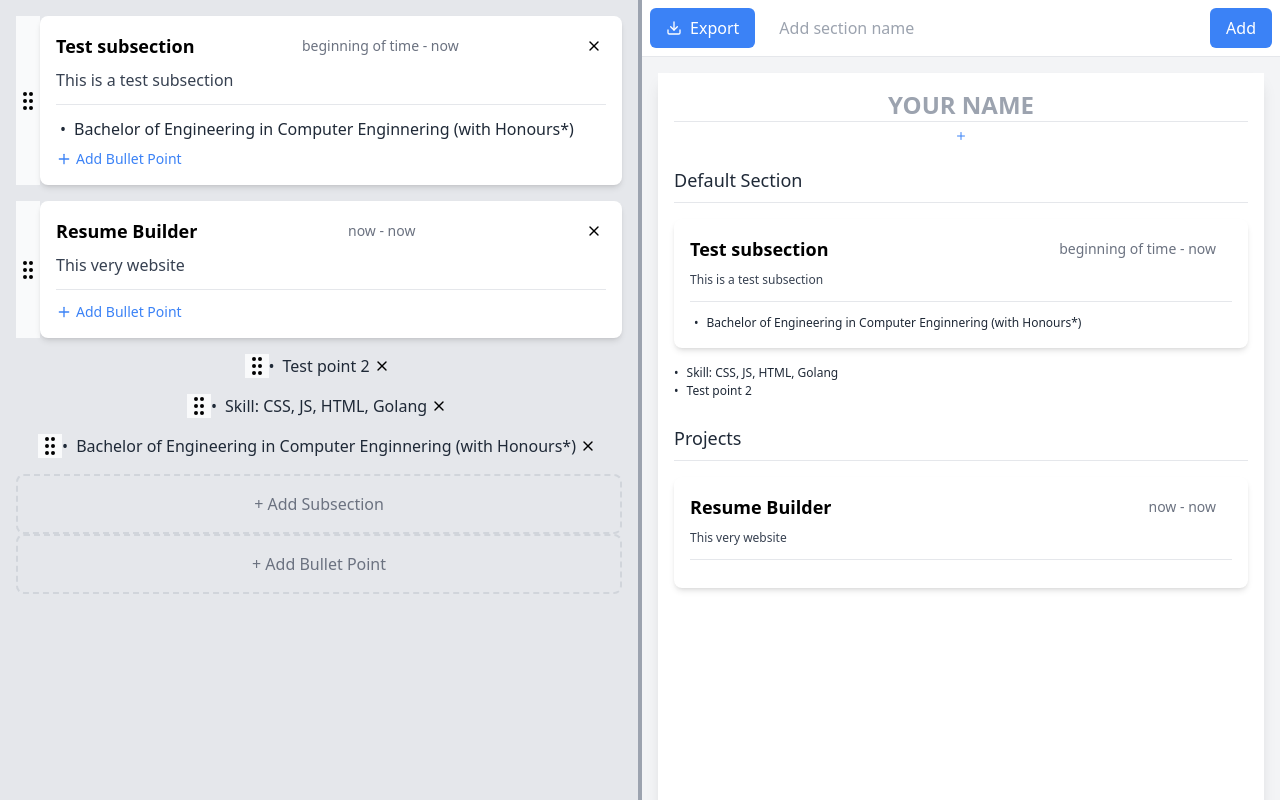
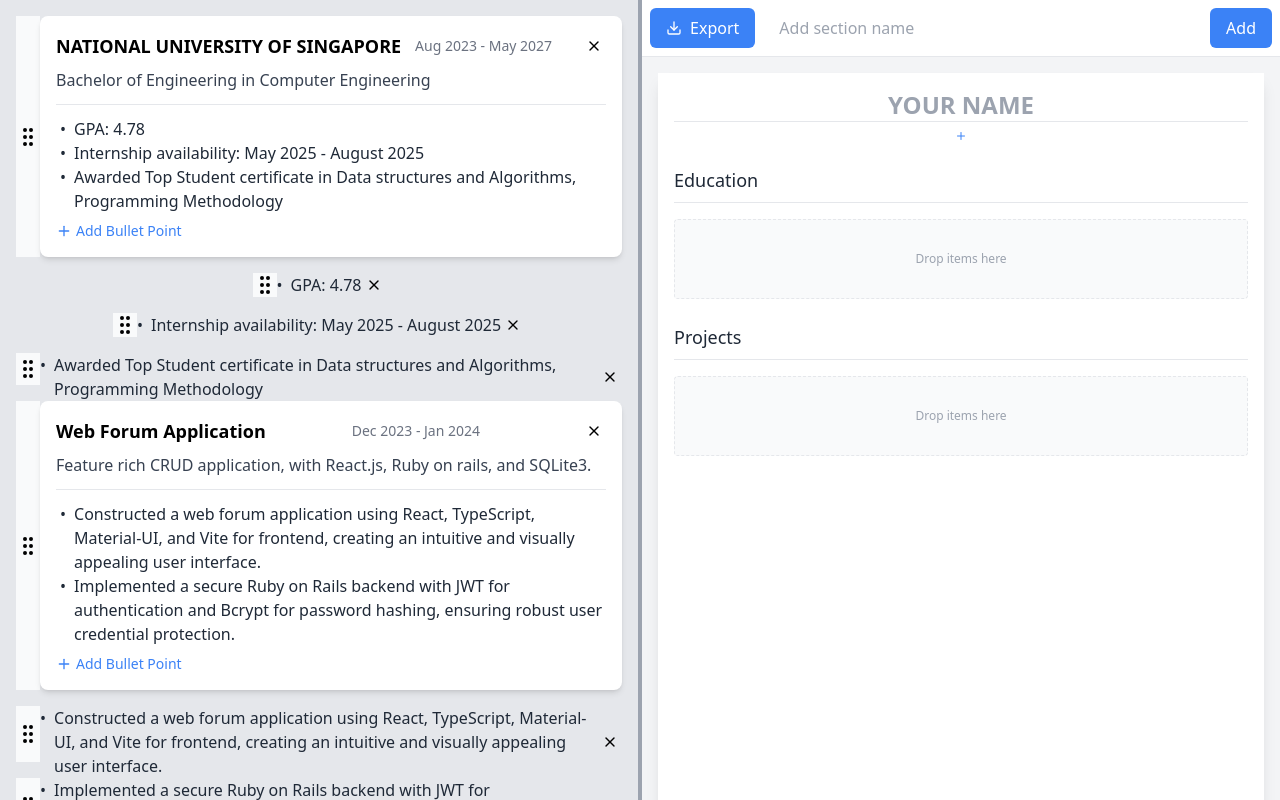
Before and after one commit to ThienDuc3112/hackNRoll25, a React (Vite) app in the folder frontend/: page / in a window 1280 px wide. Built offline with nearby package versions, Linux system fonts and the light colour scheme; what @react-pdf/renderer would draw is missing.

Commit message:
Edit bullet point

```diff
--- a/frontend/src/pages/editor/bulletpoint.tsx
+++ b/frontend/src/pages/editor/bulletpoint.tsx
@@ -1,6 +1,7 @@
 import { useState } from "react";
 import { X } from "lucide-react";
 import { PointType } from "./types";
+import { useEditorAtom } from "./state";
 
 type BulletPointProps = {
   point: PointType;
@@ -10,14 +11,36 @@
 
 const BulletPoint = ({ point, onDelete, allowEdit = false }: BulletPointProps) => {
   const [showConfirm, setShowConfirm] = useState(false);
+  const [showEdit, setShowEdit] = useState(false)
+  const [editting, setEditting] = useState(false)
+  const [value, setValue] = useState(point.data)
+  const { updatePoint } = useEditorAtom()
 
   return (
-    <div >
+    <div
+      onMouseEnter={() => {
+        if (!editting) setShowEdit(true)
+      }}
+      onMouseLeave={() => setShowEdit(false)}
+      className="relative"
+    >
       {/* Bullet Point Header */}
       <div className="flex justify-between items-center">
         <div className="flex-1 flex items-start">
-          <span className="text-gray-800 mr-2">•</span>
-          <span className="text-gray-800">{point.data}</span>
+          {
+            editting ?
+              <form onSubmit={() => {
+                updatePoint(point.id, value)
+                setEditting(false)
+              }}>
+                <input className="w-52" type="text" value={value} onChange={(e) => setValue(e.target.value)} />
+              </form>
+              :
+              <>
+                <span className="text-gray-800 mr-2">•</span>
+                <span className="text-gray-800">{point.data}</span>
+              </>
+          }
         </div>
         {allowEdit && (
           <button
@@ -28,6 +51,19 @@
           </button>
         )}
       </div>
+      {
+        allowEdit && showEdit && <div
+          className="absolute top-[-30px] left-0 h-[20px]"
+        >
+          <button
+            onClick={() => {
+              setShowEdit(false)
+              setEditting(true)
+            }}
+            className="border rounded-md bg-blue-500 px-2 py-1 text-white"
+          >Edit</button>
+        </div>
+      }
 
       {/* Confirmation Modal */}
       {showConfirm && (
--- a/frontend/src/pages/editor/state.ts
+++ b/frontend/src/pages/editor/state.ts
@@ -4,36 +4,105 @@
 import { UniqueIdentifier } from "@dnd-kit/core";
 
 const initialItemMap: Record<string, ItemType> = {
-  test: {
+  "subsection-education": {
     type: "SUBSECTION",
-    id: "test",
-    title: "Test subsection",
-    items: ["education"],
-    description: "This is a test subsection",
-    timeRange: "beginning of time - now",
+    id: "education-subsection",
+    title: "NATIONAL UNIVERSITY OF SINGAPORE",
+    items: ["point-gpa", "point-internshipAvailability", "point-awards"],
+    description: "Bachelor of Engineering in Computer Engineering",
+    timeRange: "Aug 2023 - May 2027",
   },
-  project: {
+  "point-gpa": {
+    type: "POINT",
+    id: "point-gpa",
+    data: "GPA: 4.78"
+  },
+  "point-internshipAvailability": {
+    id: "point-internshipAvailability",
+    type: "POINT",
+    data: "Internship availability: May 2025 - August 2025"
+  },
+  "point-awards": {
+    id: "point-awards",
+    type: "POINT",
+    data: "Awarded Top Student certificate in Data structures and Algorithms, Programming Methodology "
+  },
+  "subsection-webForum": {
+    id: "subsection-webForum",
     type: "SUBSECTION",
-    id: "project",
-    title: "Resume Builder",
-    items: [],
-    description: "This very website",
-    timeRange: "now - now",
+    title: "Web Forum Application",
+    timeRange: "Dec 2023 - Jan 2024",
+    description: "Feature rich CRUD application, with React.js, Ruby on rails, and SQLite3.",
+    items: ["point-forum-1", "point-forum-2"]
   },
-  test2: {
+  "point-forum-1": {
+    id: "point-forum-1",
     type: "POINT",
-    data: "Test point 2",
-    id: "test2",
+    data: "Constructed a web forum application using React, TypeScript, Material-UI, and Vite for frontend, creating an intuitive and visually appealing user interface."
   },
-  skill: {
+  "point-forum-2": {
+    id: "point-forum-2",
     type: "POINT",
-    data: "Skill: CSS, JS, HTML, Golang",
-    id: "skill",
+    data: "Implemented a secure Ruby on Rails backend with JWT for authentication and Bcrypt for password hashing, ensuring robust user credential protection."
   },
-  education: {
+  "subsection-blog": {
+    id: "subsection-blog",
+    type: "SUBSECTION",
+    title: "Full-Stack Blogging Website",
+    timeRange: "Aug 2023 - Dec 2023",
+    description: "Created a full stack website using Next.js, Express.js and MongoDB.",
+    items: ["point-blog-1", "point-blog-2"]
+  },
+  "point-blog-1": {
+    id: "point-blog-1",
     type: "POINT",
-    data: "Bachelor of Engineering in Computer Enginnering (with Honours*)",
-    id: "education",
+    data: "Developed a full-stack blogging website, with CRUD operations, and responsive design with MongoDB, Express.js, and Next.js."
+  },
+  "point-blog-2": {
+    id: "point-blog-2",
+    type: "POINT",
+    data: "Implemented user authentication and authorization using JWT and bcrypt, allow user to leave comments and write post if authorized."
+  },
+  "subsection-chatbot": {
+    id: "subsection-chatbot",
+    type: "SUBSECTION",
+    title: "Discord Chat Bot",
+    timeRange: "Nov 2021 - May 2022",
+    description: "Creation of a Discord Chat Bot with TypeScript and MongoDB.",
+    items: ["point-chatbot-1", "point-chatbot-2", "point-chatbot-3"]
+  },
+  "point-chatbot-1": {
+    id: "point-chatbot-1",
+    type: "POINT",
+    data: "Employ features such as message logging, user commands, and data storage."
+  },
+  "point-chatbot-2": {
+    id: "point-chatbot-2",
+    type: "POINT",
+    data: "Develop music streaming through Discord's voice chat functionality with ffmpeg and ytdl packages."
+  },
+  "point-chatbot-3": {
+    id: "point-chatbot-3",
+    type: "POINT",
+    data: "Ensured scalability and maintainability through employing object oriented code design."
+  },
+  "subsection-mesn": {
+    id: "subsection-mesn",
+    type: "SUBSECTION",
+    title: "NUS Tropical Marine Science Institute",
+    timeRange: "May 2024 - Present",
+    description: "Full stack engineer",
+    items: ["point-mesn-1", "point-mesn-2"]
+  },
+  "point-mesn-1": {
+    id: "point-mesn-1",
+    type: "POINT",
+    data: "Constructed and implemented new frontend screens to manage event logs and sensor scheduling, improving system usability and monitoring capabilities"
+  },
+  "point-mesn-2": {
+    id: "point-mesn-2",
+    type: "POINT",
+    data: "Designed a testing suite for the frontend and backend, reducing bug reports by 50%"
   },
 }
 
@@ -41,14 +110,14 @@
   menu: Object.keys(initialItemMap),
   sections: [
     {
-      id: "default",
-      displayName: "Default Section",
-      items: ["test", "skill", "test2"],
+      id: "section-education",
+      displayName: "Education",
+      items: [],
     },
     {
-      id: "project-section",
+      id: "section-projects",
       displayName: "Projects",
-      items: ["project"],
+      items: [],
     },
   ],
   itemMap: initialItemMap,
@@ -99,6 +168,19 @@
       sections: newSections,
     }));
   };
+
+  const updatePoint = (pointId: string, newVal: string) => {
+    setEditorState(prev => {
+      const point = prev.itemMap[pointId]
+      if (!point || point.type == "SUBSECTION") return prev;
+      const newState = {
+        ...prev,
+        itemMap: { ...prev.itemMap }
+      }
+      newState.itemMap[pointId] = { ...point, data: newVal }
+      return newState
+    })
+  }
 
   const newSection = (id: string, name: string) => {
     setEditorState((prev) => ({
@@ -214,7 +296,8 @@
     addPointToSubSection,
     newSection,
     filterItem,
-    deleteItem
+    deleteItem,
+    updatePoint
   };
 };
 
```
